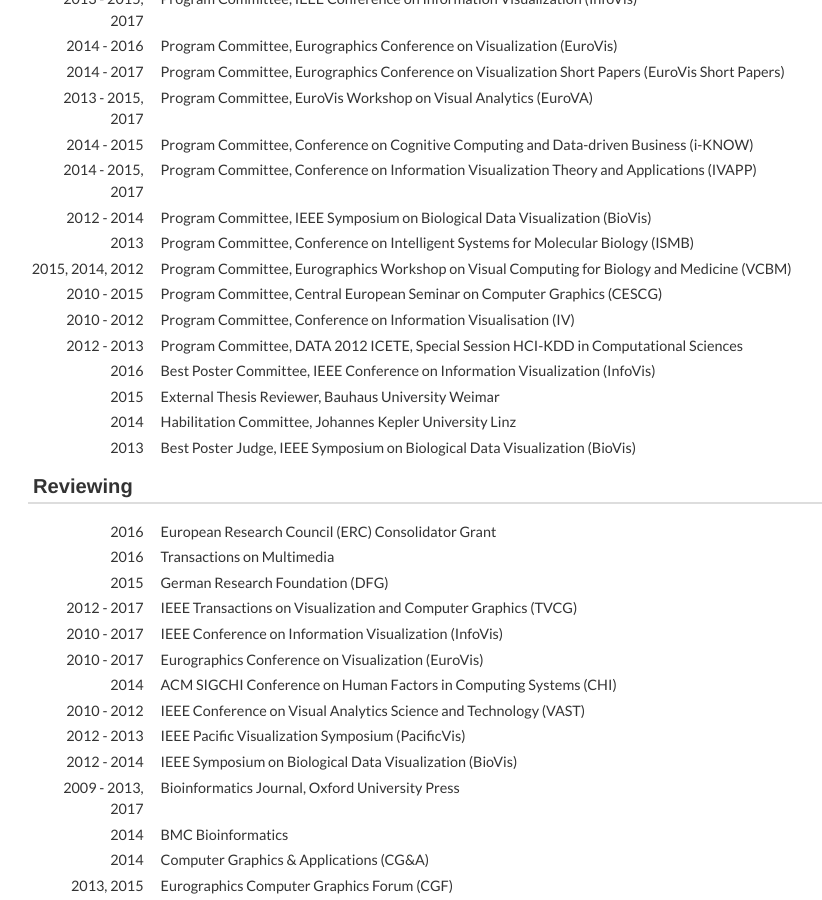
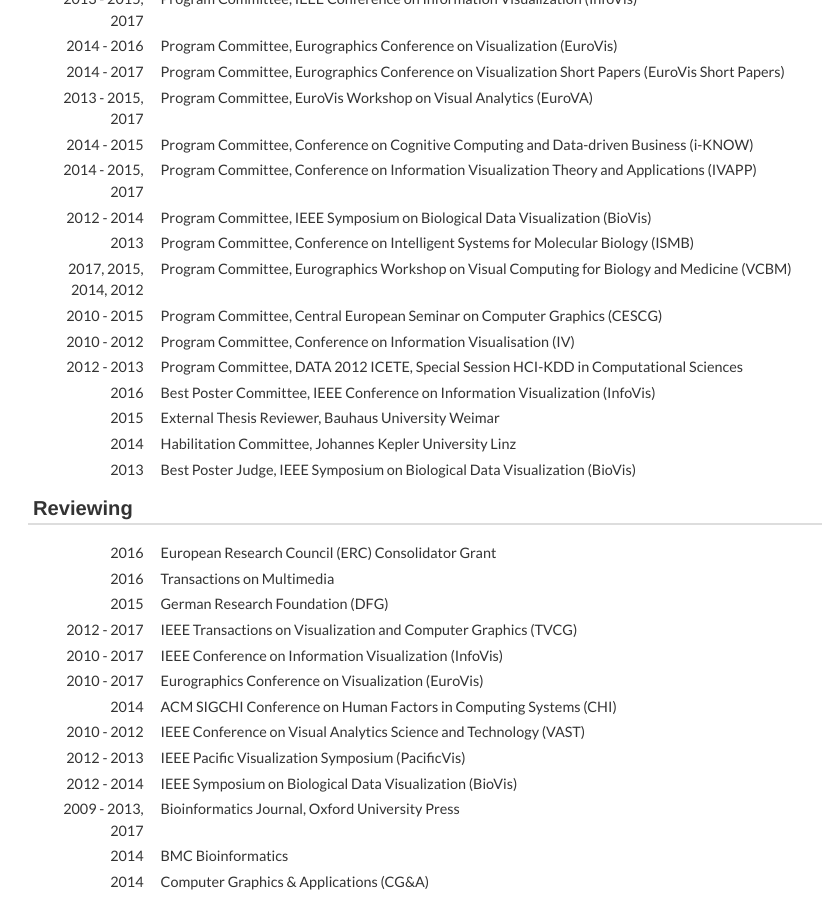
Before and after one commit to mstreit/mstreit.github.io, a Jekyll site: the page built from services.md, in a window 1280 px wide and 900 px high, scrolled down 941 px. Shown: the whole window, without its empty margins (68-890 px from the left). Built offline with Jekyll 4.4.1, drawn with Linux system fonts in a browser that asks for light colours; nearby versions of some CDN libraries; some web fonts are replaced.

Commit message:
updated VCBM PC

```diff
--- a/_data/functions.yml
+++ b/_data/functions.yml
@@ -68,7 +68,7 @@
 
 - role: Program Committee
   for: Eurographics Workshop on Visual Computing for Biology and Medicine (VCBM)
-  years: 2015, 2014, 2012
+  years: 2017, 2015, 2014, 2012
 
 - role: Program Committee
   for: Central European Seminar on Computer Graphics (CESCG)
```
